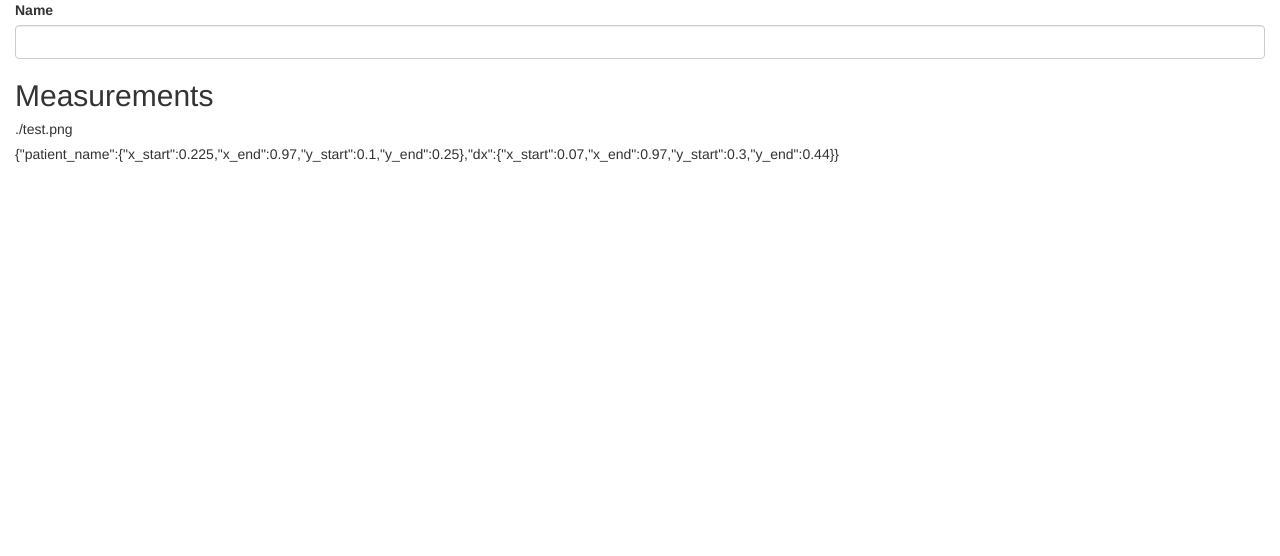
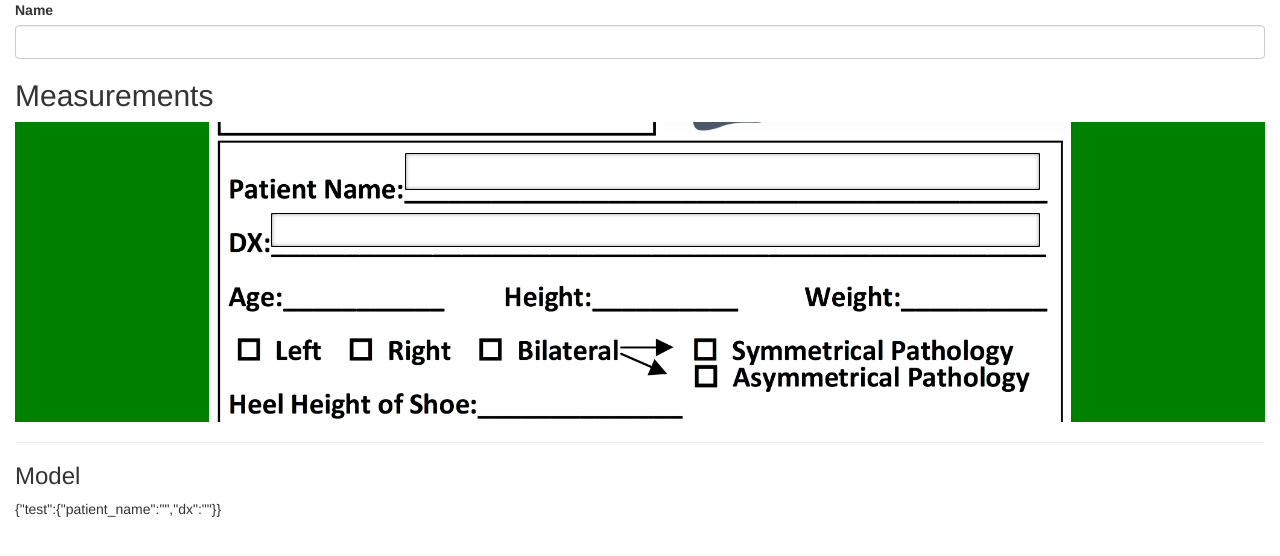
Before and after one commit to alexjmathews/image-backed-form, a plain HTML site: page sf-index.html in a window 1280 px wide. Drawn offline with Linux system fonts and the light colour scheme.

Commit message:
ugly but working!!

```diff
--- a/scripts/ImageBackedInput.js
+++ b/scripts/ImageBackedInput.js
@@ -5,7 +5,7 @@ imageInputDir.controller('ImageBackedInput.mainCtrl', function(scope) {
 
 var imageGlob = undefined;
 
-    imageInputDir.directive('imageBackedInput', function($window, $timeout, attr) {
+    imageInputDir.directive('imageBackedInput', function($window, $timeout) {
     return {
         restrict: 'E',
         templateUrl: './scripts/ImageBackedInput.html',
@@ -18,7 +18,11 @@ var imageGlob = undefined;
                 throw 'ImageBackedInput must be instantiated with inputs.';
             }
             if (!scope.model) {
-                throw 'ImageBackedInput must be instantiated with model.';
+                //throw 'ImageBackedInput must be instantiated with model.';
+                scope.model = {};
+                for(var prop in scope.inputs) {
+                    if (scope.inputs.hasOwnProperty(prop)) scope.model[prop] = '';
+                }
             }
             if (!scope.maxHeight) {
                 // Set to default of 300 pixels
--- a/sf-ImageBackedInput.html
+++ b/sf-ImageBackedInput.html
@@ -21,7 +21,5 @@
 
 <div>
   <h2>{{form.title}}</h2>
-  <h5>{{form.schema.image}}</h5>
-  <h5>{{form.schema.inputs}}</h5>
-  <image-backed-input image="form.schema.image" inputs="form.schema.inputs" model="$$value$$"></image-backed-input>
+  <image-backed-input image="form.schema.image" inputs="form.schema.inputs" model="$$value$$"/>
 </div>
--- a/sf-index.html
+++ b/sf-index.html
@@ -15,8 +15,12 @@
     <div class="container-fluid" ng-controller="mainCtrl">
 
         <form sf-schema="schema" sf-form="form" sf-model="model"></form>
+        <hr>
+        <h3>Model</h3>
+        {{model}}
 
     </div>
+
 
     <script src="./assets/js/angular.min.js"></script>
     <script src="./assets/js/angular-animate.min.js"></script>
```
